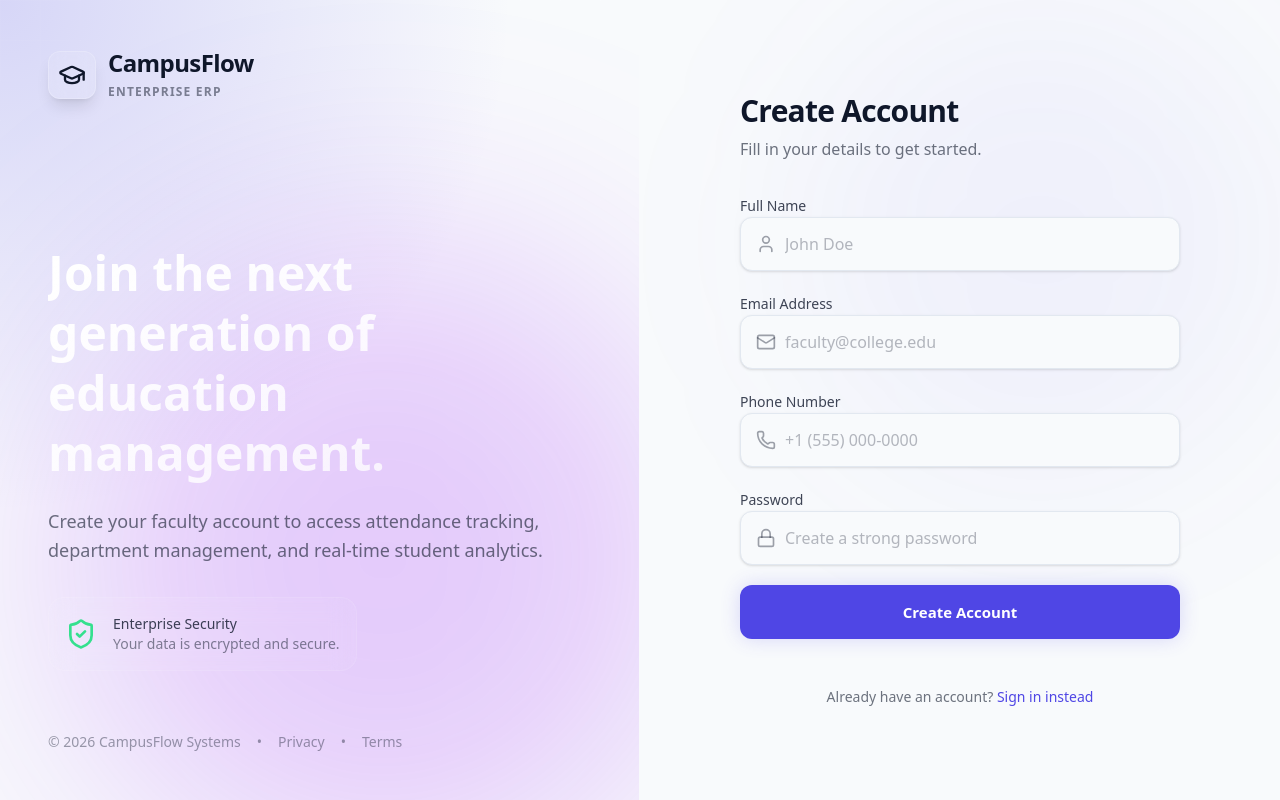
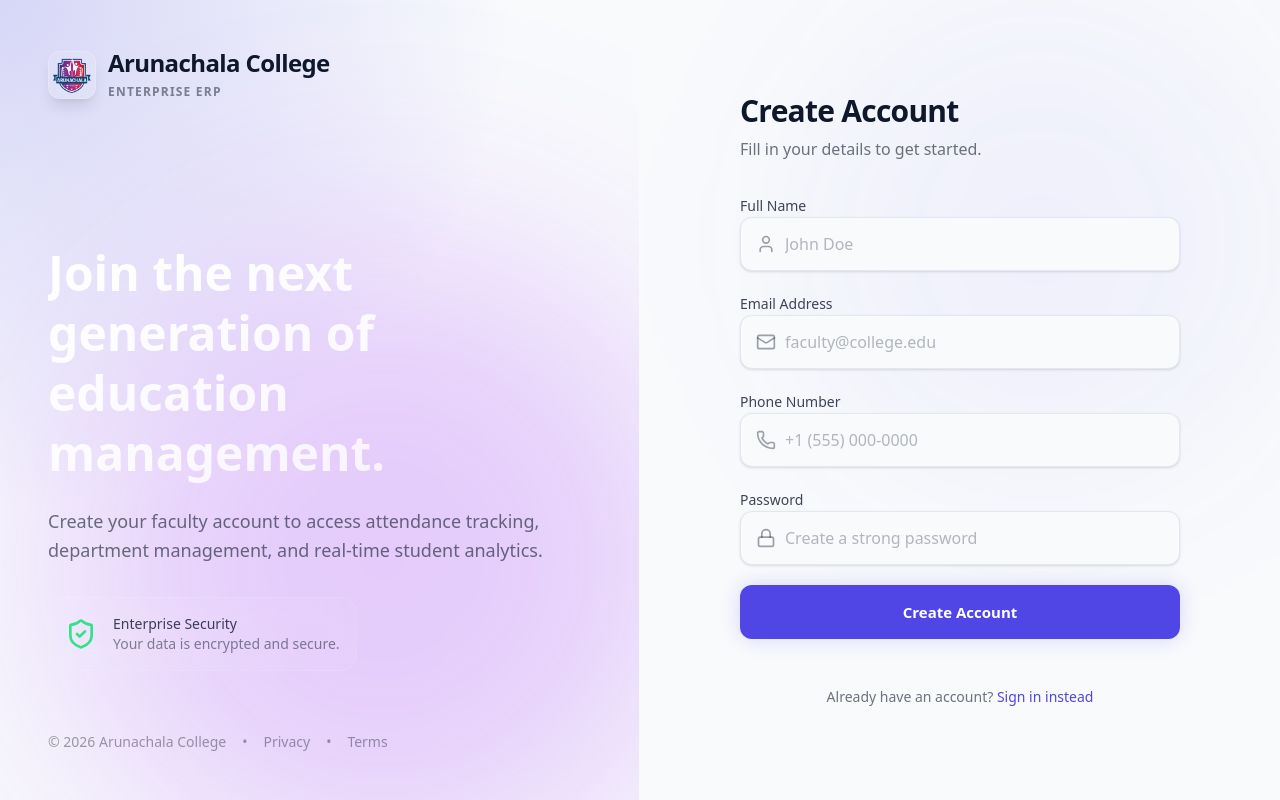
Before and after one commit to anishg32/campusflow, a Next.js app: page /register in a window 1280 px wide. Built offline with nearby package versions, Linux system fonts and the light colour scheme; no server answers.

Commit message:
Change name from CampusFlow to Arunachala College in register page and env file

```diff
--- a/src/app/register/page.tsx
+++ b/src/app/register/page.tsx
@@ -2,6 +2,7 @@
 
 import { useState } from 'react';
 import Link from 'next/link';
+import Image from 'next/image';
 import { motion } from 'framer-motion';
 import { useAuth } from '@/context/AuthContext';
 import type { ApiError } from '@/lib/api';
@@ -44,11 +45,11 @@ export default function Register() {
         <div className="absolute bottom-[-10%] right-[-10%] w-[40rem] h-[40rem] bg-purple-600/20 rounded-full blur-[120px] pointer-events-none" />
 
         <div className="relative z-10 flex items-center gap-3">
-          <div className="w-12 h-12 rounded-xl bg-white/10 flex items-center justify-center border border-white/20 shadow-lg backdrop-blur-sm">
-            <GraduationCap className="w-7 h-7 text-foreground" />
+          <div className="w-12 h-12 rounded-xl bg-white/10 flex items-center justify-center border border-white/20 shadow-lg backdrop-blur-sm overflow-hidden p-1">
+            <Image src="/logo.png" alt="Logo" width={40} height={40} className="object-contain" />
           </div>
           <div>
-            <span className="font-bold text-2xl tracking-tight text-foreground block leading-tight">CampusFlow</span>
+            <span className="font-bold text-2xl tracking-tight text-foreground block leading-tight">Arunachala College</span>
             <span className="text-xs uppercase tracking-widest text-foreground/50 font-semibold">Enterprise ERP</span>
           </div>
         </div>
@@ -77,7 +78,7 @@ export default function Register() {
         </div>
 
         <div className="relative z-10 flex items-center gap-4 text-sm text-foreground/40">
-          <span>© {new Date().getFullYear()} CampusFlow Systems</span>
+          <span>© {new Date().getFullYear()} Arunachala College</span>
           <span>•</span>
           <a href="#" className="hover:text-foreground/70 transition-colors">Privacy</a>
           <span>•</span>
@@ -92,11 +93,11 @@ export default function Register() {
         <div className="w-full max-w-[440px] space-y-8 relative z-10 py-10">
           {/* Mobile Header (Visible only on small screens) */}
           <div className="lg:hidden flex items-center gap-3 mb-10">
-             <div className="w-10 h-10 rounded-xl bg-primary flex items-center justify-center shadow-lg">
-                <GraduationCap className="w-6 h-6 text-primary-foreground" />
+             <div className="w-10 h-10 rounded-xl bg-primary flex items-center justify-center shadow-lg overflow-hidden p-1">
+                <Image src="/logo.png" alt="Logo" width={32} height={32} className="object-contain" />
              </div>
              <div>
-                <span className="font-bold text-xl tracking-tight text-foreground block leading-tight">CampusFlow</span>
+                <span className="font-bold text-xl tracking-tight text-foreground block leading-tight">Arunachala College</span>
              </div>
           </div>
 
```
